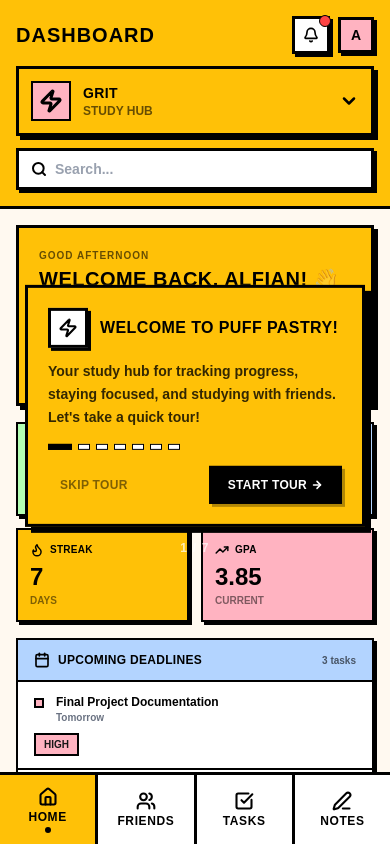
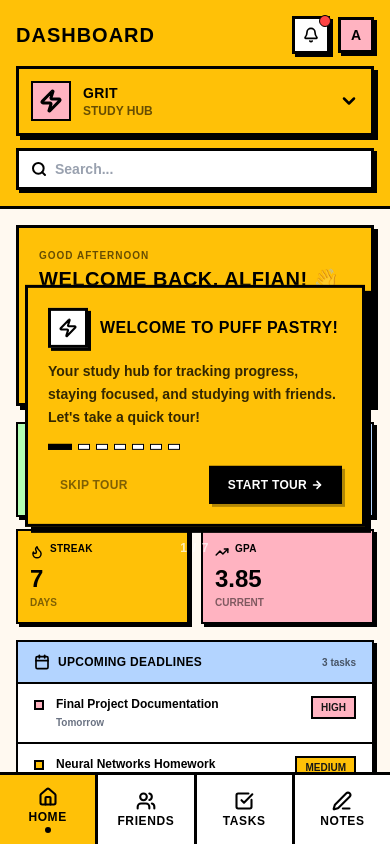
Before and after one commit to AlfianRamadani/puff-pastry-ifest-uajy, a Next.js app: page /dashboard in a window 390 px wide. Built offline with nearby package versions, Linux system fonts and the light colour scheme.

Commit message:
home-responsive-fix

```diff
--- a/src/app/(app)/dashboard/page.tsx
+++ b/src/app/(app)/dashboard/page.tsx
@@ -35,7 +35,7 @@ export default function Home() {
       {/* Hero Greeting */}
       <div className="bg-[#FFC107] border-[3px] border-black p-5 sm:p-6 lg:p-8 shadow-[4px_4px_0px_0px_rgba(0,0,0,1)] sm:shadow-[6px_6px_0px_0px_rgba(0,0,0,1)]">
         <div className="flex flex-col sm:flex-row sm:items-center sm:justify-between gap-4">
-          <div>
+          <div className="flex-1 min-w-0">
             <p className="font-black text-[10px] sm:text-xs uppercase tracking-widest text-black/60 mb-1">{greeting}</p>
             <h1 className="font-black text-xl sm:text-2xl lg:text-3xl text-black uppercase tracking-wide leading-tight">
               Welcome back, Alfian! 👋
@@ -61,9 +61,10 @@ export default function Home() {
             key={stat.label}
             className={`${stat.bg} border-[2px] sm:border-[3px] border-black p-3 sm:p-4 lg:p-5 shadow-[3px_3px_0px_0px_rgba(0,0,0,1)] sm:shadow-[4px_4px_0px_0px_rgba(0,0,0,1)]`}
           >
-            <div className="flex items-center gap-1.5 sm:gap-2 mb-2">
-              <stat.icon className="w-3.5 h-3.5 sm:w-4 sm:h-4 text-black shrink-0" strokeWidth={2.5} />
-              <span className="font-black text-[10px] sm:text-xs text-black uppercase tracking-wide truncate">{stat.label}</span>
+            <div className="flex items-start gap-1.5 sm:gap-2 mb-2">
+              <stat.icon className="w-3.5 h-3.5 sm:w-4 sm:h-4 text-black shrink-0 mt-0.5" strokeWidth={2.5} />
+              {/* FIX: truncate diganti wrap agar label tidak terpotong */}
+              <span className="font-black text-[10px] sm:text-xs text-black uppercase tracking-wide leading-tight break-words">{stat.label}</span>
             </div>
             <p className="font-black text-2xl sm:text-3xl lg:text-4xl text-black leading-none">
               {stat.value}
@@ -73,34 +74,34 @@ export default function Home() {
         ))}
       </div>
 
-      {/* =========================================
-          MAIN CONTENT GRID (Kiri: List, Kanan: Kalender)
-          ========================================= */}
+      {/* Main Content Grid */}
       <div className="grid grid-cols-1 xl:grid-cols-12 gap-4 sm:gap-6">
 
-        {/* KOLOM KIRI (7/12 Bagian Layar di XL, 100% di bawahnya): Berisi Tugas dan Kelas */}
+        {/* Kolom Kiri */}
         <div className="xl:col-span-7 flex flex-col gap-4 sm:gap-6">
 
           {/* Upcoming Deadlines */}
           <div className="border-[2px] sm:border-[3px] border-black bg-white shadow-[3px_3px_0px_0px_rgba(0,0,0,1)] sm:shadow-[4px_4px_0px_0px_rgba(0,0,0,1)] flex flex-col h-full">
             <div className="flex items-center justify-between px-4 sm:px-5 py-3 sm:py-4 border-b-[2px] sm:border-b-[3px] border-black bg-[#B3D4FF]">
               <div className="flex items-center gap-2">
-                <Calendar className="w-4 h-4 sm:w-5 sm:h-5 text-black" strokeWidth={2.5} />
+                <Calendar className="w-4 h-4 sm:w-5 sm:h-5 text-black shrink-0" strokeWidth={2.5} />
                 <h2 className="font-black text-xs sm:text-sm text-black uppercase tracking-wide">Upcoming Deadlines</h2>
               </div>
-              <span className="font-black text-[10px] sm:text-xs text-black/60">{UPCOMING.length} tasks</span>
+              <span className="font-black text-[10px] sm:text-xs text-black/60 shrink-0 ml-2">{UPCOMING.length} tasks</span>
             </div>
             <div className="flex-1">
               {UPCOMING.map((item, i) => (
-                <div key={item.task} className={`flex flex-col sm:flex-row sm:items-center gap-2 sm:gap-3 px-4 sm:px-5 py-3 sm:py-4 ${i < UPCOMING.length - 1 ? 'border-b-2 border-black' : ''}`}>
-                  <div className="flex items-start sm:items-center gap-3 w-full sm:w-auto flex-1 min-w-0">
-                    <div className={`w-2.5 h-2.5 sm:w-3 sm:h-3 ${item.color} border-2 border-black shrink-0 mt-1 sm:mt-0`} />
-                    <div className="flex-1 min-w-0">
-                      <p className="font-bold text-xs sm:text-sm text-black truncate">{item.task}</p>
-                      <p className="font-bold text-[10px] sm:text-xs text-gray-500">{item.due}</p>
-                    </div>
+                <div
+                  key={item.task}
+                  className={`flex items-start gap-3 px-4 sm:px-5 py-3 sm:py-4 ${i < UPCOMING.length - 1 ? 'border-b-2 border-black' : ''}`}
+                >
+                  <div className={`w-2.5 h-2.5 sm:w-3 sm:h-3 ${item.color} border-2 border-black shrink-0 mt-1`} />
+                  {/* FIX: teks task tidak di-truncate, biarkan wrap */}
+                  <div className="flex-1 min-w-0">
+                    <p className="font-bold text-xs sm:text-sm text-black leading-snug">{item.task}</p>
+                    <p className="font-bold text-[10px] sm:text-xs text-gray-500 mt-0.5">{item.due}</p>
                   </div>
-                  <span className={`self-start sm:self-auto px-2 py-0.5 ${item.color} border-2 border-black font-black text-[10px] sm:text-xs uppercase shrink-0`}>
+                  <span className={`shrink-0 px-2 py-0.5 ${item.color} border-2 border-black font-black text-[10px] sm:text-xs uppercase`}>
                     {item.priority}
                   </span>
                 </div>
@@ -117,10 +118,10 @@ export default function Home() {
           <div className="border-[2px] sm:border-[3px] border-black bg-white shadow-[3px_3px_0px_0px_rgba(0,0,0,1)] sm:shadow-[4px_4px_0px_0px_rgba(0,0,0,1)] flex flex-col h-full">
             <div className="flex items-center justify-between px-4 sm:px-5 py-3 sm:py-4 border-b-[2px] sm:border-b-[3px] border-black bg-[#B3FFB3]">
               <div className="flex items-center gap-2">
-                <BookOpen className="w-4 h-4 sm:w-5 sm:h-5 text-black" strokeWidth={2.5} />
+                <BookOpen className="w-4 h-4 sm:w-5 sm:h-5 text-black shrink-0" strokeWidth={2.5} />
                 <h2 className="font-black text-xs sm:text-sm text-black uppercase tracking-wide">Course Overview</h2>
               </div>
-              <span className="font-black text-[10px] sm:text-xs text-black/60">{COURSES.length} active</span>
+              <span className="font-black text-[10px] sm:text-xs text-black/60 shrink-0 ml-2">{COURSES.length} active</span>
             </div>
             <div className="flex-1">
               {COURSES.map((course, i) => (
@@ -128,8 +129,9 @@ export default function Home() {
                   <div className={`w-8 h-8 sm:w-10 sm:h-10 ${course.color} border-2 border-black flex items-center justify-center shrink-0`}>
                     <span className="font-black text-xs sm:text-sm text-black">{course.credits}</span>
                   </div>
+                  {/* FIX: truncate dihapus, nama course bisa wrap */}
                   <div className="flex-1 min-w-0">
-                    <p className="font-bold text-xs sm:text-sm text-black truncate">{course.name}</p>
+                    <p className="font-bold text-xs sm:text-sm text-black leading-snug">{course.name}</p>
                     <p className="font-bold text-[10px] sm:text-xs text-gray-500">{course.credits} Credits</p>
                   </div>
                   <span className="px-2 sm:px-3 py-1 bg-[#FFC107] border-2 border-black font-black text-xs sm:text-sm text-black shadow-[2px_2px_0px_0px_rgba(0,0,0,1)] shrink-0">
@@ -147,7 +149,7 @@ export default function Home() {
 
         </div>
 
-        {/* KOLOM KANAN (5/12 Bagian Layar di XL): Khusus Kalender */}
+        {/* Kolom Kanan: Kalender */}
         <div className="xl:col-span-5 h-full mt-4 xl:mt-0">
           <div className="h-full">
             <CustomCalendar />
```
